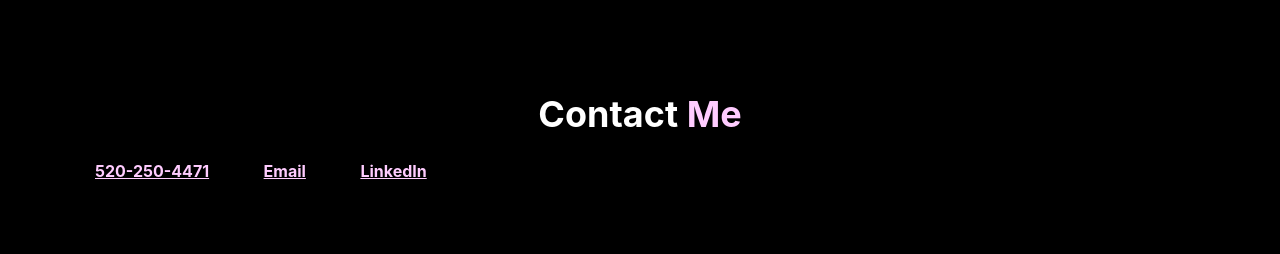
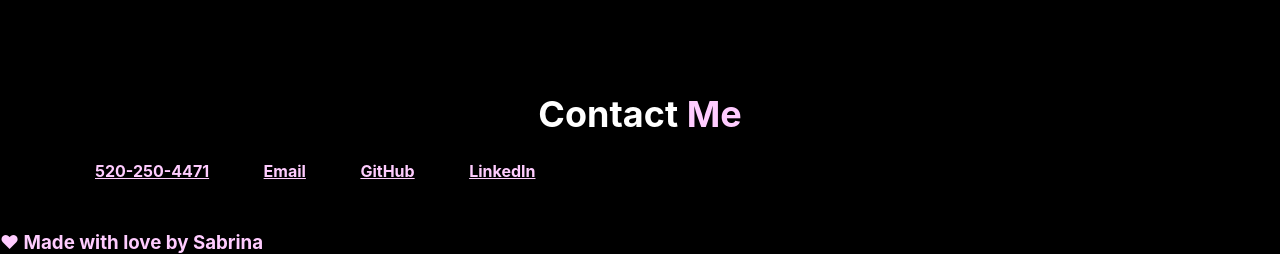
Before and after one commit to smacdonald97/second-is-the-best, a plain HTML site: page index.html in a window 1280 px wide. Shown: the part 641-895 px from the top of the page. Before the commit the page ends 872 px from the top, so only its background shows below. Drawn offline with Linux system fonts and the light colour scheme.

Commit message:
added footer to html and styled footer in css

```diff
--- a/assets/css/style.css
+++ b/assets/css/style.css
@@ -99,8 +99,17 @@ section p a {
     color: var(--tertiary-color);
 }
 
+.contact {
+    text-align: right;
+}
+
 .contact p a{
-    justify-content: space-between;
+    justify-content: space-around;
     padding: 25px;
     font-weight: bolder;
 }
+
+footer {
+    color: var(--tertiary-color);
+    text-align: center;
+}
--- a/index.html
+++ b/index.html
@@ -47,8 +47,13 @@
             <p>
                 <a href="tel:520-250-4471">520-250-4471</a>
                 <a href="mailto:smacdonald97@gmail.com">Email</a>
+                <a href="https://github.com/smacdonald97" target="_blank" rel="noopener noreferrer">GitHub</a>
                 <a href="https://www.linkedin.com/in/sabrina-macdonald-84b960204/" target="_blank" rel="noopener noreferrer">LinkedIn</a>
             </p>
         </section>
+
+        <footer>
+            <h3>&hearts; Made with love by Sabrina</h3>
+        </footer>
     </body>
 </html>
```
